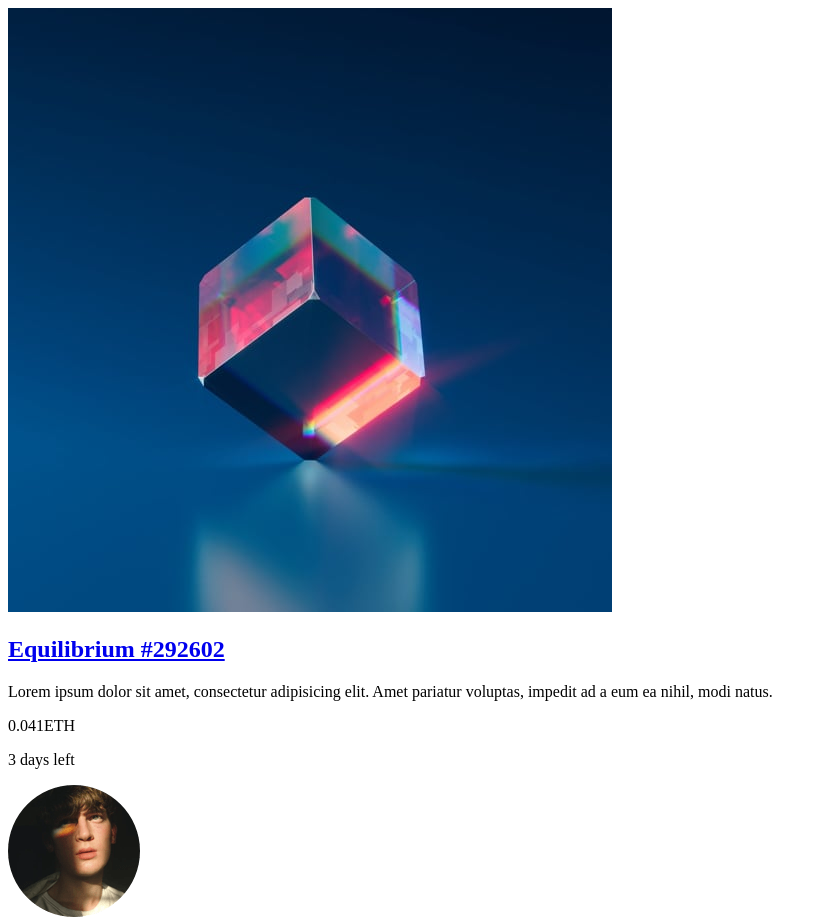
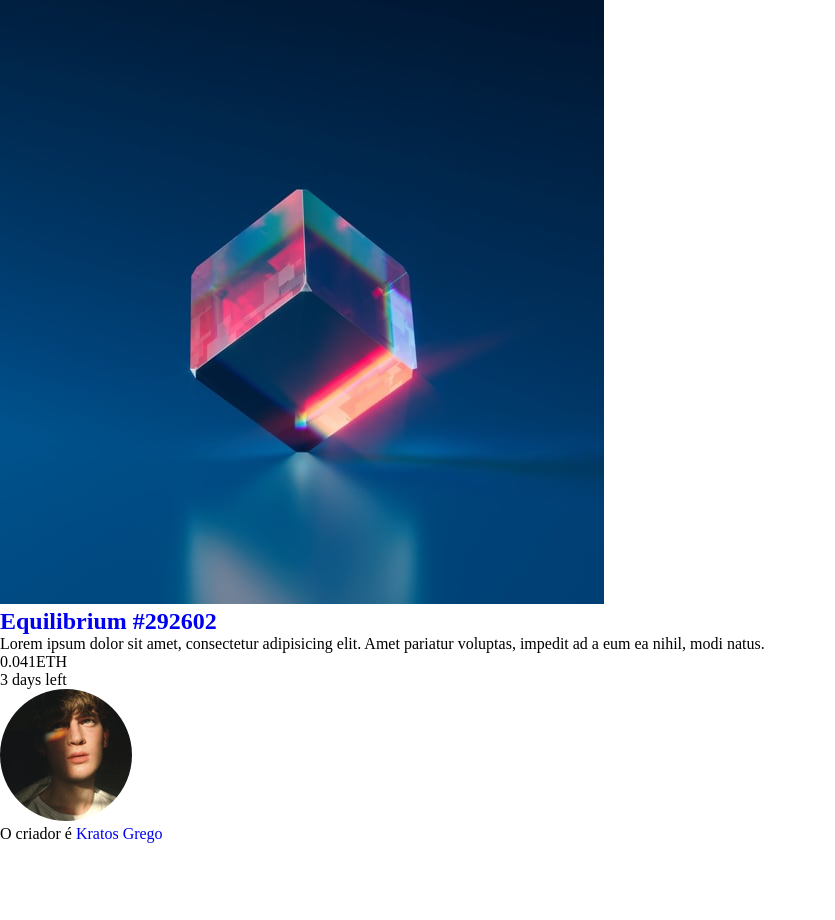
Before and after one commit to oseiasWeb/cartao-nft, a plain HTML site: page index.html in a window 1280 px wide. Shown: the top 920 px of the page, without its empty margins (0-835 px from the left). After the commit the page ends 843 px from the top, so only its background shows below. Drawn offline with Linux system fonts and the light colour scheme.

Commit message:
Configuração reset.css

```diff
--- a/index.html
+++ b/index.html
@@ -7,7 +7,8 @@
     <meta name="description" content="Página apresentando um card NFT">
     <title>Projeto NFT</title>
     <link rel="shortcut icon" href="./src/images/favicon-32x32.png" type="image/x-icon">
-
+    <link rel="stylesheet" href="./src/CSS/reset.css">
+    <link rel="stylesheet" href="./src/CSS/style.css">
 </head>
 <body>
       <main>
--- a/src/CSS/reset.css
+++ b/src/CSS/reset.css
@@ -0,0 +1,9 @@
+* {
+    margin: 0;
+    padding: 0;
+    box-sizing: 0;
+}
+
+a {
+    text-decoration: none;
+}
```
